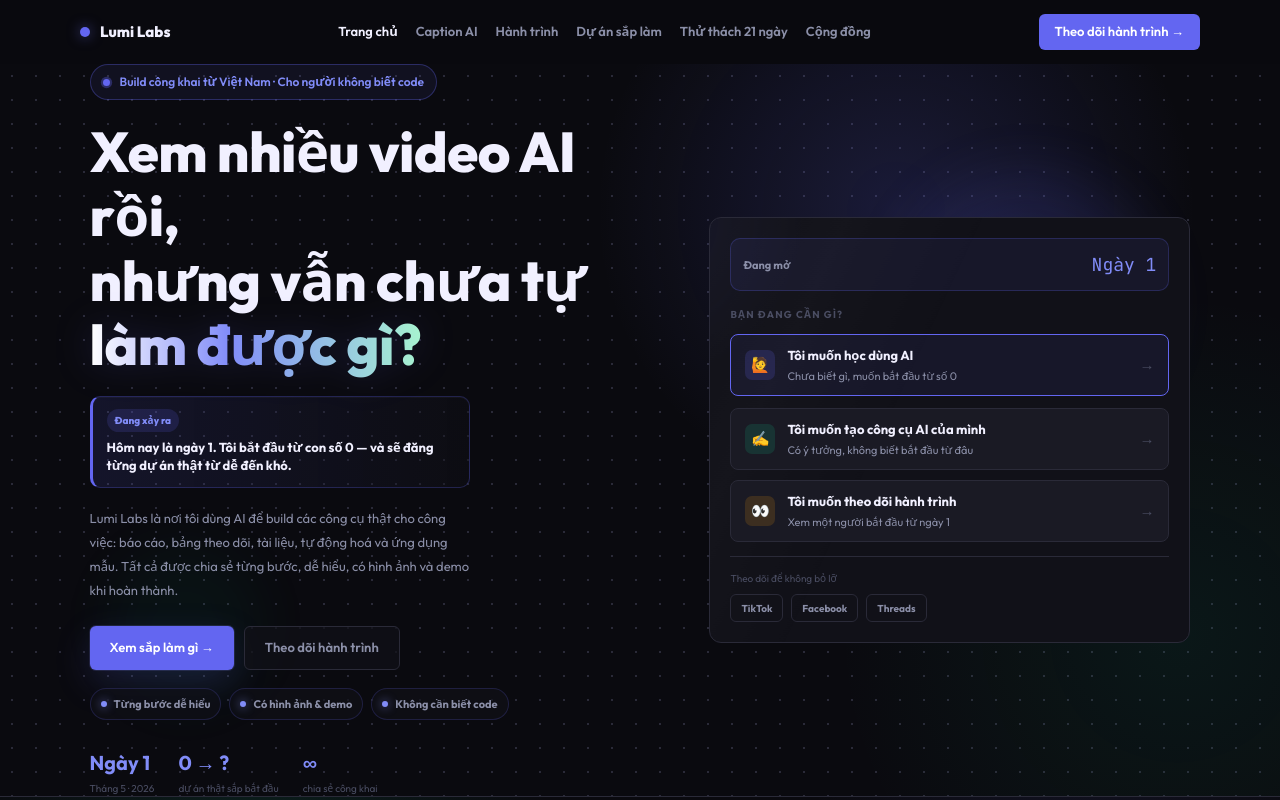
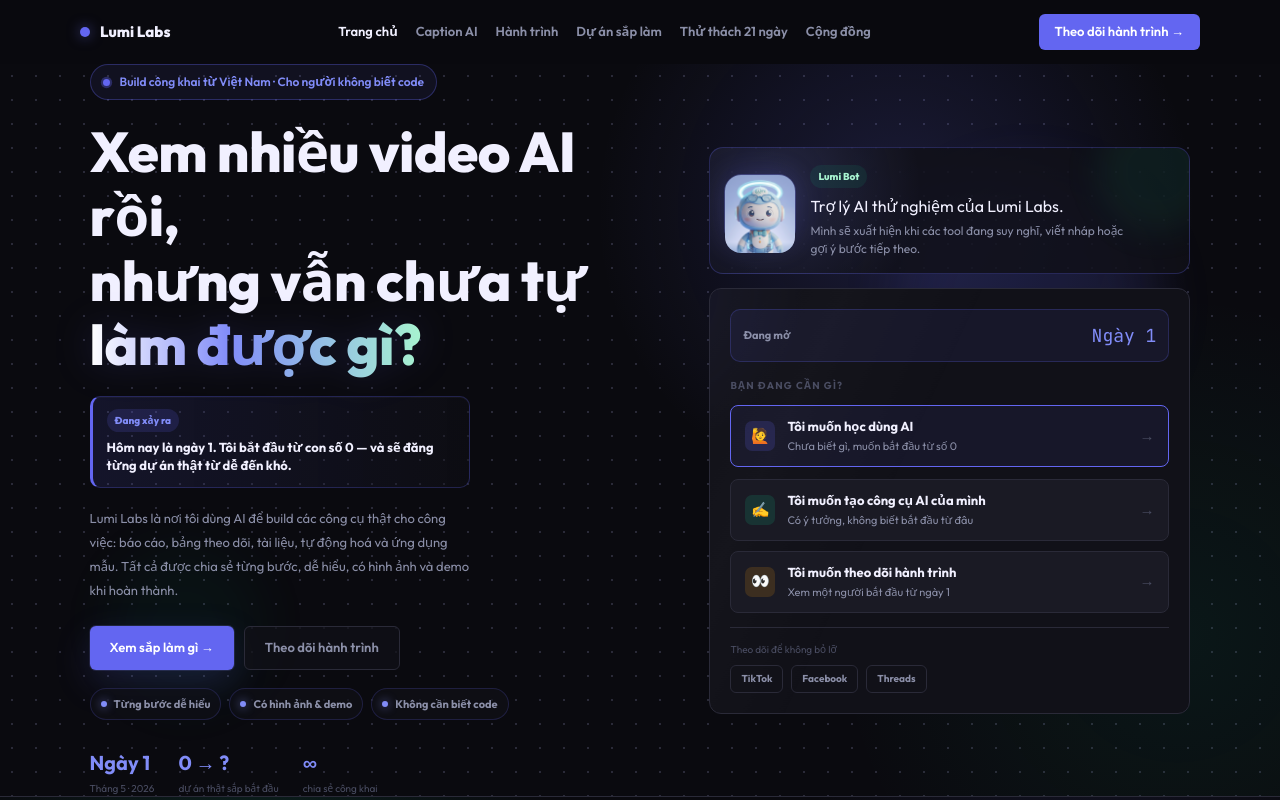
Before and after one commit to ltruongluan09/codex-zero-to-hero-vn, a React (Vite) app: page / in a window 1280 px wide. Shown: the top 800 px of the page. Built offline with nearby package versions, Linux system fonts and the light colour scheme.

Commit message:
Introduce Lumi Bot brand guide

```diff
--- a/src/App.jsx
+++ b/src/App.jsx
@@ -232,6 +232,21 @@
   );
 }
 
+function LumiBotIntro() {
+  return (
+    <aside className="lumi-bot-card" data-reveal>
+      <div className="lumi-bot-avatar">
+        <img src="/lumi-bot.png" alt="Lumi Bot" />
+      </div>
+      <div>
+        <span>Lumi Bot</span>
+        <h2>Trợ lý AI thử nghiệm của Lumi Labs.</h2>
+        <p>Mình sẽ xuất hiện khi các tool đang suy nghĩ, viết nháp hoặc gợi ý bước tiếp theo.</p>
+      </div>
+    </aside>
+  );
+}
+
 function Hero() {
   return (
     <section id="home" className="hero">
@@ -271,7 +286,10 @@
           <div><strong>∞</strong><span>chia sẻ công khai</span></div>
         </div>
       </div>
-      <WhoCard />
+      <div className="hero-side">
+        <LumiBotIntro />
+        <WhoCard />
+      </div>
     </section>
   );
 }
@@ -462,6 +480,7 @@
                   <img src="/lumi-bot.png" alt="" />
                 </div>
                 <span className="thinking-label">AI đang phân tích</span>
+                <p className="thinking-speech">Lumi Bot: Mình đang viết bản nháp đầu tiên cho bạn...</p>
                 <h3>Đang biến ý tưởng của bạn thành caption có thể đăng ngay...</h3>
                 <div className="thinking-steps">
                   <div className="thinking-step active">
--- a/src/index.css
+++ b/src/index.css
@@ -420,6 +420,89 @@
   font-size: 10px;
 }
 
+.hero-side {
+  position: relative;
+  z-index: 1;
+  display: grid;
+  gap: 14px;
+}
+
+.lumi-bot-card {
+  position: relative;
+  overflow: hidden;
+  display: grid;
+  grid-template-columns: auto 1fr;
+  gap: 14px;
+  align-items: center;
+  border: 1px solid rgba(99, 102, 241, 0.28);
+  border-radius: var(--radius-lg);
+  background:
+    radial-gradient(circle at 14% 30%, rgba(129, 140, 248, 0.18), transparent 34%),
+    rgba(17, 17, 24, 0.82);
+  padding: 14px;
+}
+
+.lumi-bot-card::after {
+  content: "";
+  position: absolute;
+  right: -28px;
+  top: -36px;
+  width: 120px;
+  height: 120px;
+  border-radius: 999px;
+  background: rgba(16, 185, 129, 0.08);
+  filter: blur(16px);
+}
+
+.lumi-bot-card > * {
+  position: relative;
+  z-index: 1;
+}
+
+.lumi-bot-avatar {
+  width: 72px;
+  height: 72px;
+  display: grid;
+  place-items: center;
+  border: 1px solid rgba(129, 140, 248, 0.28);
+  border-radius: 18px;
+  background: rgba(99, 102, 241, 0.1);
+  box-shadow: 0 0 28px rgba(99, 102, 241, 0.2);
+}
+
+.lumi-bot-avatar img {
+  width: 78px;
+  height: 78px;
+  border-radius: 16px;
+  object-fit: cover;
+}
+
+.lumi-bot-card span {
+  display: inline-flex;
+  width: fit-content;
+  border-radius: var(--radius-pill);
+  background: rgba(16, 185, 129, 0.1);
+  color: #a7f3d0;
+  padding: 4px 8px;
+  font-size: 10px;
+  font-weight: 800;
+}
+
+.lumi-bot-card h2 {
+  margin: 8px 0 0;
+  color: var(--text-primary);
+  font-size: 16px;
+  line-height: 1.25;
+}
+
+.lumi-bot-card p {
+  max-width: 320px;
+  margin: 6px 0 0;
+  color: var(--text-secondary);
+  font-size: 12px;
+  line-height: 1.55;
+}
+
 .caption-ai-section {
   position: relative;
   overflow: hidden;
@@ -843,6 +926,22 @@
   text-transform: none;
 }
 
+.thinking-speech {
+  position: relative;
+  z-index: 1;
+  width: fit-content;
+  max-width: min(100%, 390px);
+  margin: 10px 0 0;
+  border: 1px solid rgba(99, 102, 241, 0.24);
+  border-radius: 14px 14px 14px 4px;
+  background: rgba(99, 102, 241, 0.1);
+  color: var(--text-primary);
+  padding: 9px 11px;
+  font-size: 12px;
+  font-weight: 700;
+  line-height: 1.45;
+}
+
 .ai-thinking h3 {
   position: relative;
   z-index: 1;
@@ -1763,6 +1862,10 @@
     grid-template-columns: 1fr;
   }
 
+  .lumi-bot-card {
+    grid-template-columns: auto 1fr;
+  }
+
   .ai-thinking {
     min-height: auto;
     padding: 18px;
@@ -1856,6 +1959,20 @@
     flex-direction: column;
   }
 
+  .lumi-bot-card {
+    grid-template-columns: 1fr;
+  }
+
+  .lumi-bot-avatar {
+    width: 62px;
+    height: 62px;
+  }
+
+  .lumi-bot-avatar img {
+    width: 68px;
+    height: 68px;
+  }
+
   .thinking-steps {
     grid-template-columns: 1fr;
   }
```
